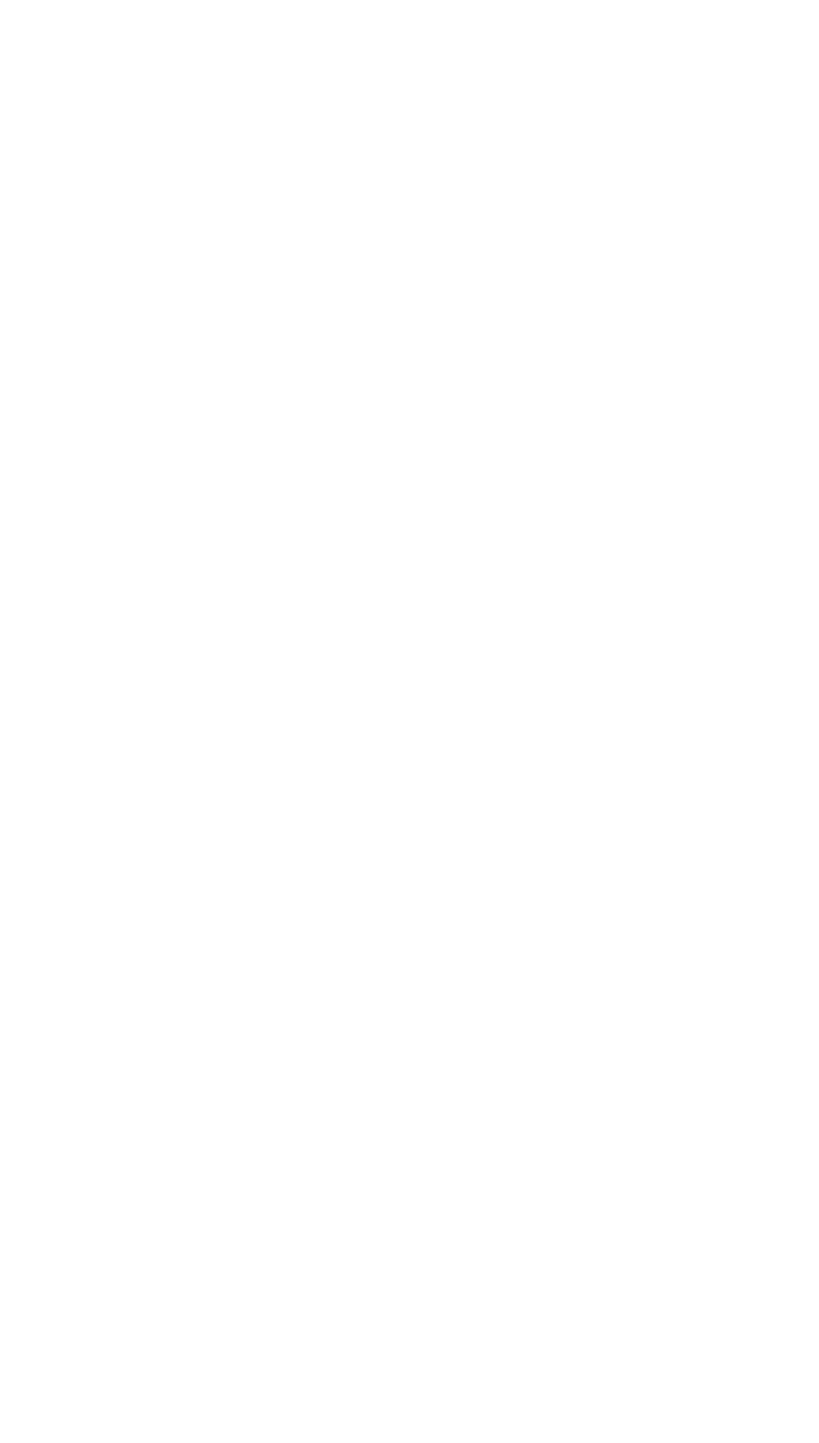
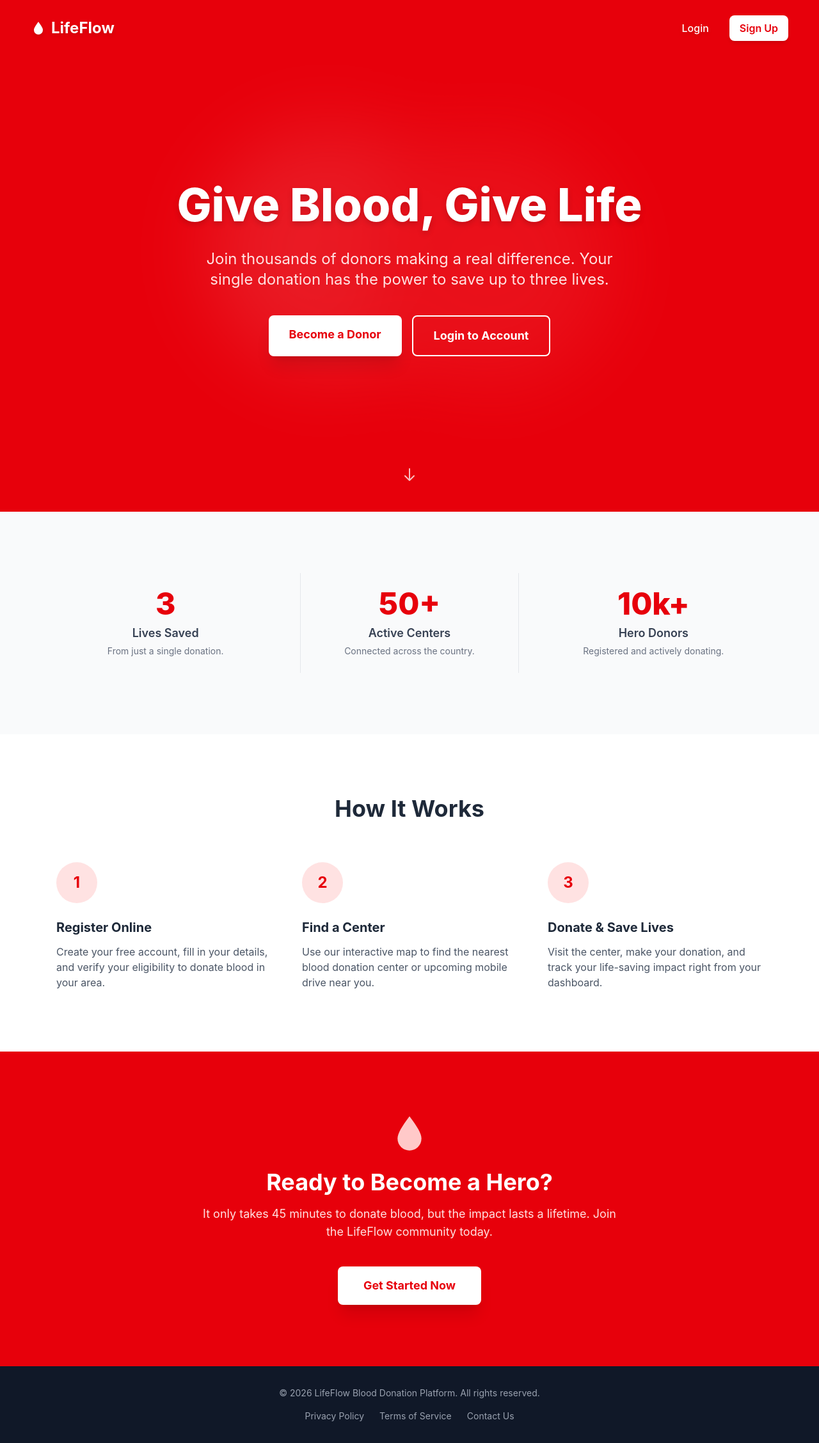
Before and after one commit to Abhijith314/blood_donation, a React (Vite) app: page / in a window 1280 px wide. Before the commit this address had no page. Shown: the whole page at 64% size. Before the commit the page ends 800 px from the top, so only its background shows below. Built offline with nearby package versions, Linux system fonts and the light colour scheme.

Commit message:
Fix the routes from home

```diff
--- a/src/App.jsx
+++ b/src/App.jsx
@@ -2,12 +2,14 @@ import React from 'react'
 import { BrowserRouter as Router, Routes, Route } from 'react-router-dom';
 import LoginPage from './pages/auth/LoginPage';
 import RegistrationPage from './pages/auth/RegisterPage';
+import WelcomePage from './pages/WelcomePage';
 
 const App = () => {
   return (
     <Router>
       <div className="App">
         <Routes>
+          <Route path="/" element={<WelcomePage />} />
           <Route path="/login" element={<LoginPage />} />
           <Route path="/register" element={<RegistrationPage />} />
         </Routes>
--- /dev/null
+++ b/src/pages/WelcomePage.jsx
@@ -0,0 +1,158 @@
+import React from 'react';
+
+const Welcome = () => {
+  return (
+    <div className="min-h-screen bg-white font-sans">
+
+      {/* Navbar */}
+      <nav className="absolute top-0 w-full z-20 px-6 md:px-12 py-6 flex justify-between items-center">
+        <div className="text-2xl font-bold text-white drop-shadow-md flex items-center gap-2">
+          {/* Small Droplet Logo */}
+          <svg className="w-6 h-6" viewBox="0 0 24 24" fill="currentColor"><path d="M12 2C7.5 8 5 12 5 15a7 7 0 0 0 14 0c0-3-2.5-7-7-13z"/></svg>
+          LifeFlow
+        </div>
+        <div className="flex items-center space-x-2 md:space-x-4">
+          <a href="/login" className="px-4 py-2 text-white font-medium hover:text-red-100 transition drop-shadow-md">
+            Login
+          </a>
+          <a href="/register" className="px-4 py-2 bg-white text-red-600 font-semibold rounded-lg shadow-md hover:bg-gray-100 transition">
+            Sign Up
+          </a>
+        </div>
+      </nav>
+
+      {/* Hero Section */}
+      <header className="relative min-h-screen flex flex-col justify-center items-center text-center bg-red-600 text-white overflow-hidden pt-20 pb-12">
+
+        {/* Background Pattern */}
+        <div className="absolute inset-0 opacity-10 pointer-events-none">
+          <div className="absolute top-1/4 left-1/4 w-96 h-96 bg-white rounded-full filter blur-3xl"></div>
+          <div className="absolute bottom-1/4 right-1/4 w-96 h-96 bg-red-300 rounded-full filter blur-3xl"></div>
+        </div>
+
+        <div className="relative z-10 max-w-4xl px-6">
+          <h1 className="text-4xl md:text-6xl lg:text-7xl font-extrabold mb-6 leading-tight drop-shadow-lg">
+            Give Blood, <br className="md:hidden"/> Give Life
+          </h1>
+          <p className="text-lg md:text-2xl text-red-100 mb-10 max-w-2xl mx-auto">
+            Join thousands of donors making a real difference. Your single donation has the power to save up to three lives.
+          </p>
+
+          <div className="flex flex-col sm:flex-row gap-4 justify-center">
+            <a
+              href="/register"
+              className="bg-white text-red-600 px-8 py-4 rounded-lg text-lg font-bold shadow-xl hover:scale-105 transition transform duration-300"
+            >
+              Become a Donor
+            </a>
+            <a
+              href="/login"
+              className="bg-transparent border-2 border-white text-white px-8 py-4 rounded-lg text-lg font-bold hover:bg-white hover:text-red-600 transition duration-300"
+            >
+              Login to Account
+            </a>
+          </div>
+        </div>
+
+        {/* Scroll down indicator */}
+        <div className="absolute bottom-10 left-1/2 transform -translate-x-1/2 animate-bounce hidden md:block">
+          <svg className="w-6 h-6 text-white opacity-75" fill="none" strokeLinecap="round" strokeLinejoin="round" strokeWidth="2" viewBox="0 0 24 24" stroke="currentColor">
+            <path d="M19 14l-7 7m0 0l-7-7m7 7V3"></path>
+          </svg>
+        </div>
+      </header>
+
+      {/* Impact Stats Section */}
+      <section className="py-16 md:py-24 bg-gray-50">
+        <div className="max-w-6xl mx-auto px-6 grid grid-cols-1 md:grid-cols-3 gap-10 text-center">
+          <div className="p-6">
+            <div className="text-5xl font-extrabold text-red-600 mb-2">3</div>
+            <p className="text-lg text-gray-700 font-semibold">Lives Saved</p>
+            <p className="text-gray-500 text-sm mt-1">From just a single donation.</p>
+          </div>
+          <div className="p-6 md:border-x md:border-gray-200">
+            <div className="text-5xl font-extrabold text-red-600 mb-2">50+</div>
+            <p className="text-lg text-gray-700 font-semibold">Active Centers</p>
+            <p className="text-gray-500 text-sm mt-1">Connected across the country.</p>
+          </div>
+          <div className="p-6">
+            <div className="text-5xl font-extrabold text-red-600 mb-2">10k+</div>
+            <p className="text-lg text-gray-700 font-semibold">Hero Donors</p>
+            <p className="text-gray-500 text-sm mt-1">Registered and actively donating.</p>
+          </div>
+        </div>
+      </section>
+
+      {/* How It Works Section */}
+      <section className="py-16 md:py-24 bg-white">
+        <div className="max-w-6xl mx-auto px-6">
+          <h2 className="text-3xl md:text-4xl font-bold text-center text-gray-800 mb-16">How It Works</h2>
+
+          <div className="grid grid-cols-1 md:grid-cols-3 gap-12">
+            {/* Step 1 */}
+            <div className="text-center md:text-left">
+              <div className="w-16 h-16 bg-red-100 text-red-600 rounded-full flex items-center justify-center text-2xl font-bold mx-auto md:mx-0 mb-6">
+                1
+              </div>
+              <h3 className="text-xl font-bold text-gray-800 mb-3">Register Online</h3>
+              <p className="text-gray-600">
+                Create your free account, fill in your details, and verify your eligibility to donate blood in your area.
+              </p>
+            </div>
+
+            {/* Step 2 */}
+            <div className="text-center md:text-left">
+              <div className="w-16 h-16 bg-red-100 text-red-600 rounded-full flex items-center justify-center text-2xl font-bold mx-auto md:mx-0 mb-6">
+                2
+              </div>
+              <h3 className="text-xl font-bold text-gray-800 mb-3">Find a Center</h3>
+              <p className="text-gray-600">
+                Use our interactive map to find the nearest blood donation center or upcoming mobile drive near you.
+              </p>
+            </div>
+
+            {/* Step 3 */}
+            <div className="text-center md:text-left">
+              <div className="w-16 h-16 bg-red-100 text-red-600 rounded-full flex items-center justify-center text-2xl font-bold mx-auto md:mx-0 mb-6">
+                3
+              </div>
+              <h3 className="text-xl font-bold text-gray-800 mb-3">Donate & Save Lives</h3>
+              <p className="text-gray-600">
+                Visit the center, make your donation, and track your life-saving impact right from your dashboard.
+              </p>
+            </div>
+          </div>
+        </div>
+      </section>
+
+      {/* Call to Action Section */}
+      <section className="py-16 md:py-24 bg-red-600 text-white">
+        <div className="max-w-4xl mx-auto px-6 text-center">
+          <svg className="w-16 h-16 mx-auto mb-6 text-red-200" viewBox="0 0 24 24" fill="currentColor"><path d="M12 2C7.5 8 5 12 5 15a7 7 0 0 0 14 0c0-3-2.5-7-7-13z"/></svg>
+          <h2 className="text-3xl md:text-4xl font-bold mb-4">Ready to Become a Hero?</h2>
+          <p className="text-lg text-red-100 mb-10 max-w-2xl mx-auto">
+            It only takes 45 minutes to donate blood, but the impact lasts a lifetime. Join the LifeFlow community today.
+          </p>
+          <a
+            href="/register"
+            className="inline-block bg-white text-red-600 px-10 py-4 rounded-lg text-lg font-bold shadow-xl hover:scale-105 transition transform duration-300"
+          >
+            Get Started Now
+          </a>
+        </div>
+      </section>
+
+      {/* Footer */}
+      <footer className="bg-gray-900 text-gray-400 py-8 text-center text-sm">
+        <p>&copy; {new Date().getFullYear()} LifeFlow Blood Donation Platform. All rights reserved.</p>
+        <div className="mt-4 flex justify-center space-x-6">
+          <a href="#" className="hover:text-white transition">Privacy Policy</a>
+          <a href="#" className="hover:text-white transition">Terms of Service</a>
+          <a href="#" className="hover:text-white transition">Contact Us</a>
+        </div>
+      </footer>
+    </div>
+  );
+};
+
+export default Welcome;
```
